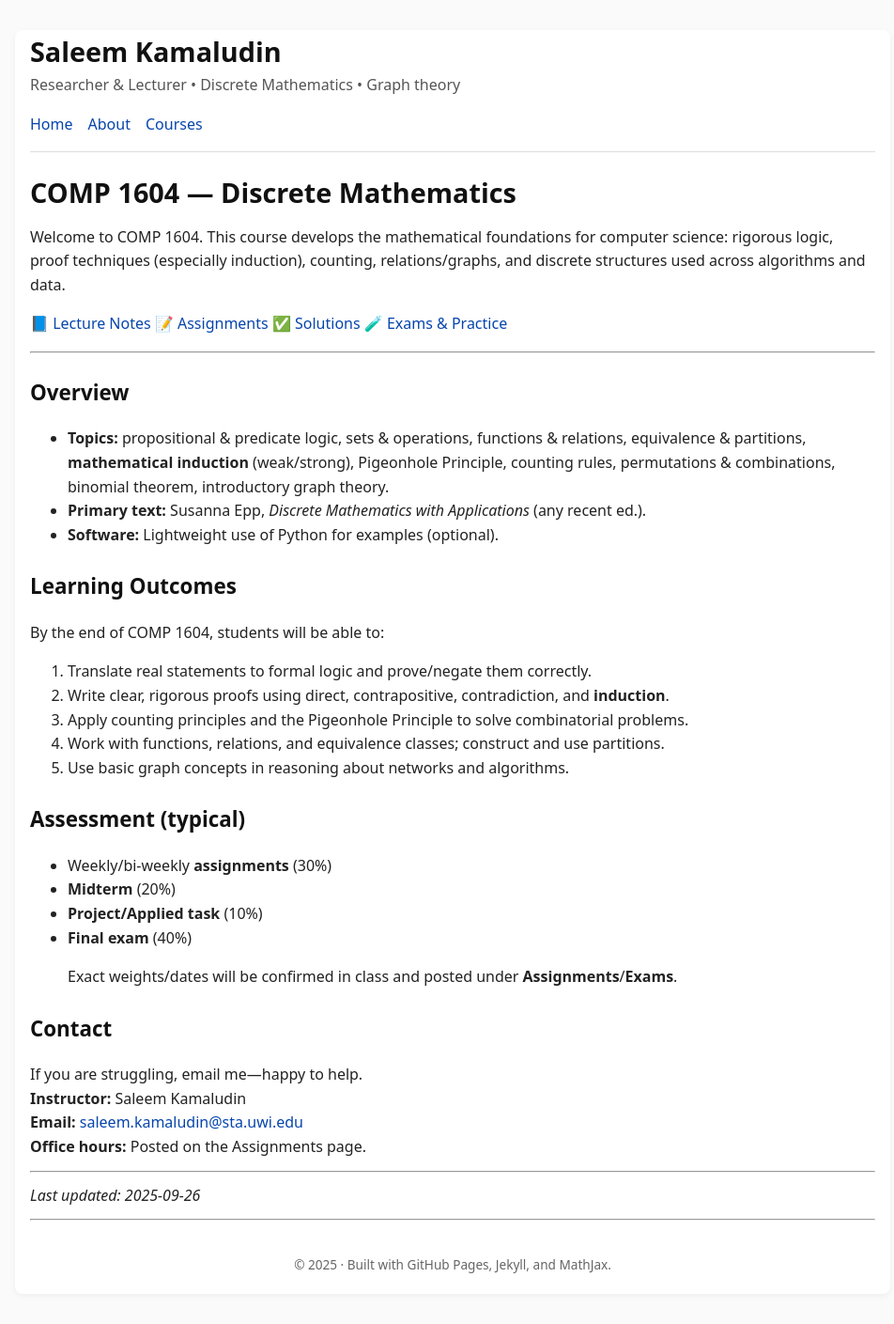
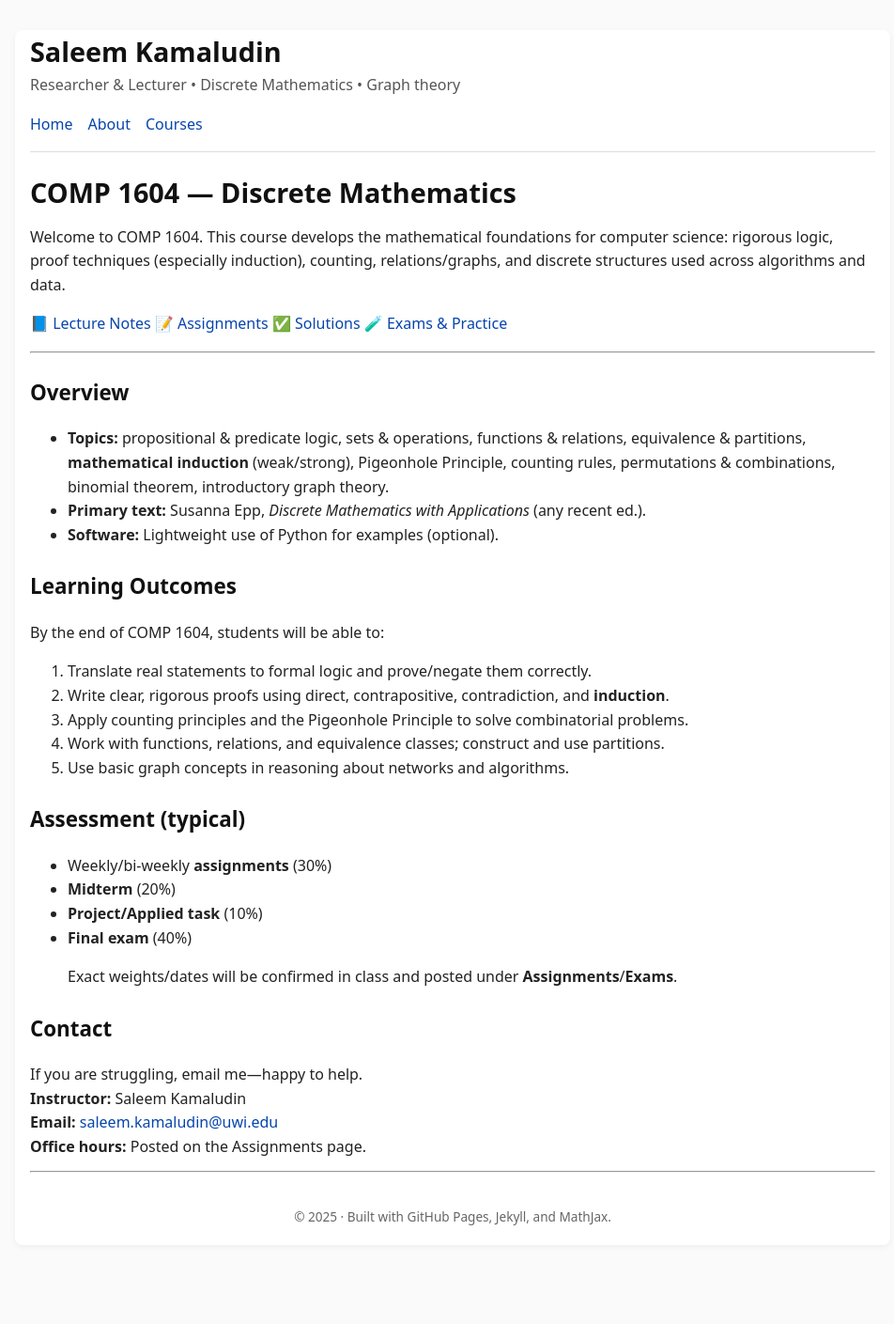
Before and after one commit to SaleemKamaludin/SaleemKamaludin.github.io, a Jekyll site: the page built from courses/comp1604.md, in a window 1280 px wide. Shown: the whole page at 94% size, without its empty margins (158-1110 px from the left). Built offline with Jekyll 4.4.1, drawn with Linux system fonts in a browser that asks for light colours; after the commit the page ends 1357 px from its top, so only the background shows below that.

Commit message:
Update comp1604.md

```diff
--- a/courses/comp1604.md
+++ b/courses/comp1604.md
@@ -42,8 +42,5 @@ By the end of COMP 1604, students will be able to:
 ## Contact
 If you are struggling, email me—happy to help.
 **Instructor:** Saleem Kamaludin
-**Email:** <saleem.kamaludin@sta.uwi.edu>
+**Email:** <saleem.kamaludin@uwi.edu>
 **Office hours:** Posted on the Assignments page.
-
----
-_Last updated: {{ site.time | date: '%Y-%m-%d' }}_
```
